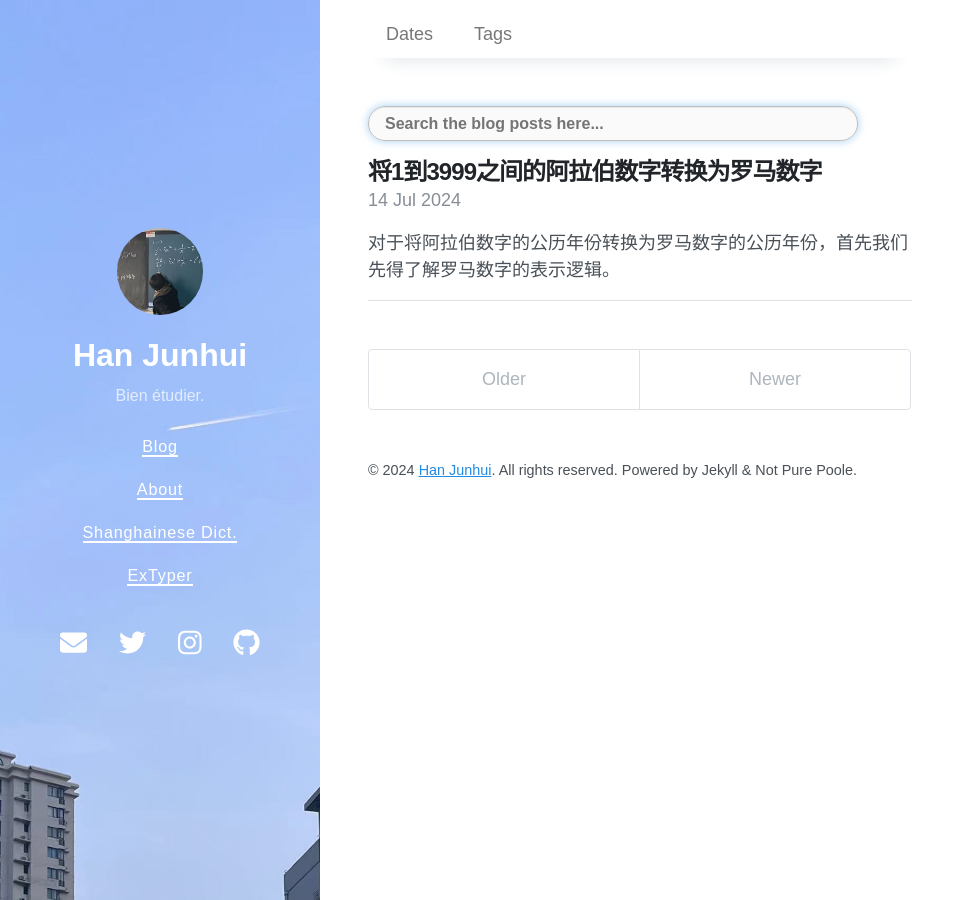
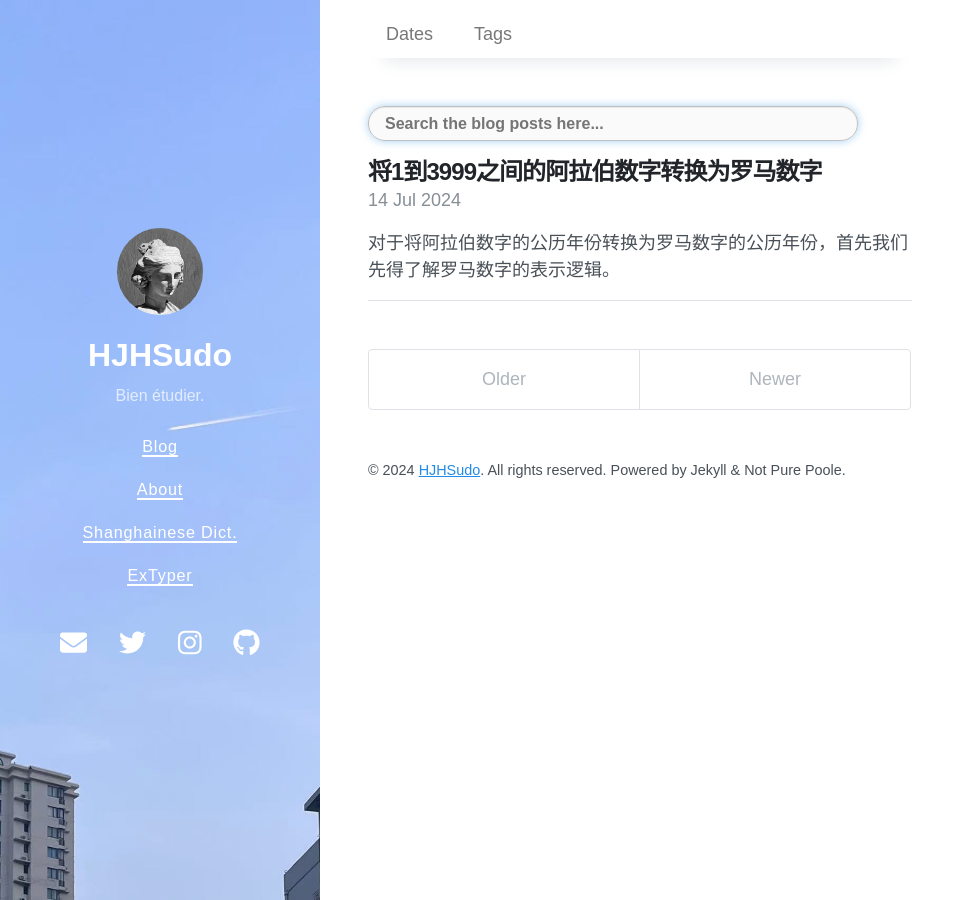
Before and after one commit to hjhsudo/hjhsudo.github.io, a Jekyll site: the page built from index.html, in a window 1280 px wide. Shown: the whole page, without its empty margins (0-975 px from the left). Built offline with Jekyll 4.4.1, drawn with Linux system fonts in a browser that asks for light colours; nearby versions of some CDN libraries; the list of posts is cut into pages by our own code.

Commit message:
2024/11/17/12:45 - Modified the contents.

```diff
--- a/CNAME
+++ /dev/null
@@ -1 +0,0 @@
-www.hanjunhui.com
--- a/_config.yml
+++ b/_config.yml
@@ -1,5 +1,5 @@
 # Setup
-title: Han Junhui
+title: HJHSudo
 description: Bien étudier.
 url: https://hjhsudo.github.io
 avatar: /images/tx.jpg
@@ -33,9 +33,9 @@ twitter:
   card:
 logo: /images/tx.jpg
 social:
-  name: Han Junhui
+  name: HJHSudo
   links:
-    - https://github.com/jsph06/
+    - https://github.com/hjhsudo/
 google_site_verification:
 lang: en
 
@@ -53,6 +53,6 @@ sass:
 
 # Specify the author for blog posts
 author:
-  name: Han Junhui
+  name: HJHSudo
   url: /about
-  email: 3047285021@qq.com
+  email: josephhan059@qq.com
```
Also changed, not shown: images/tx.jpg.
